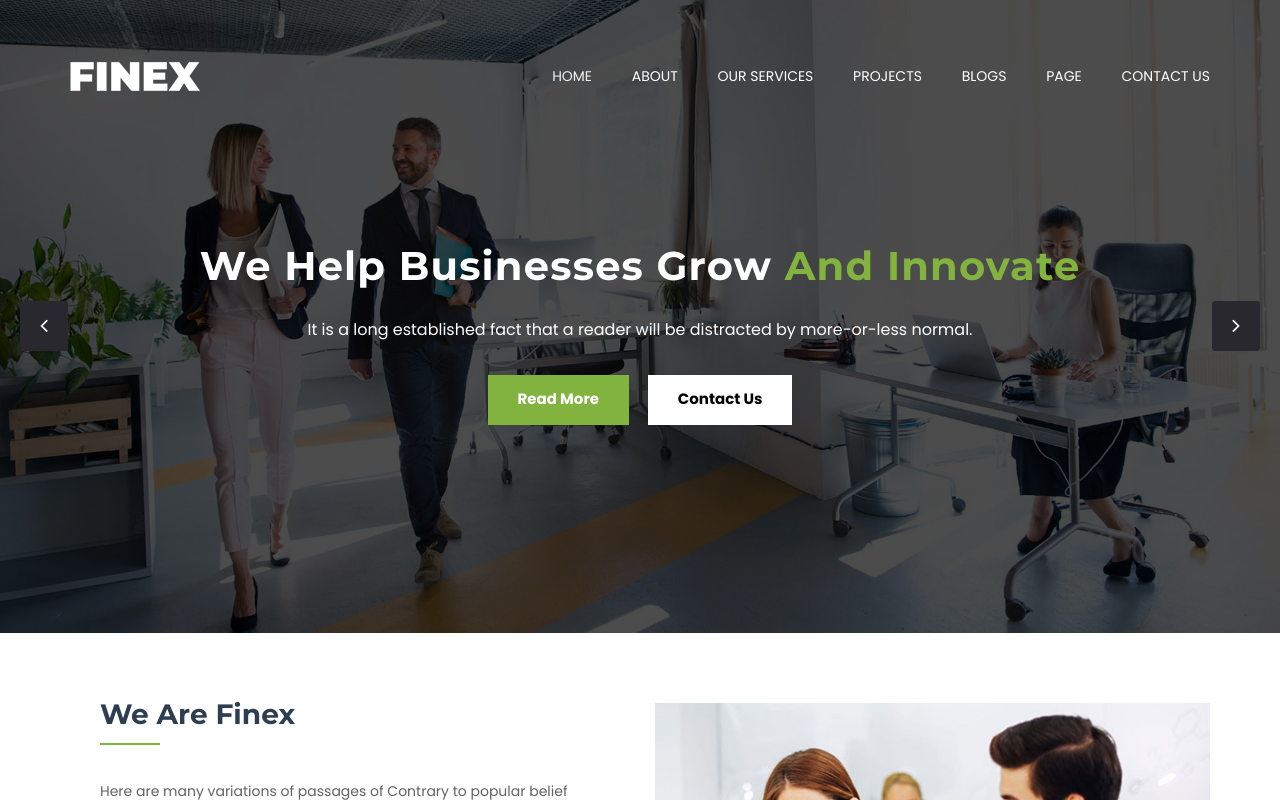
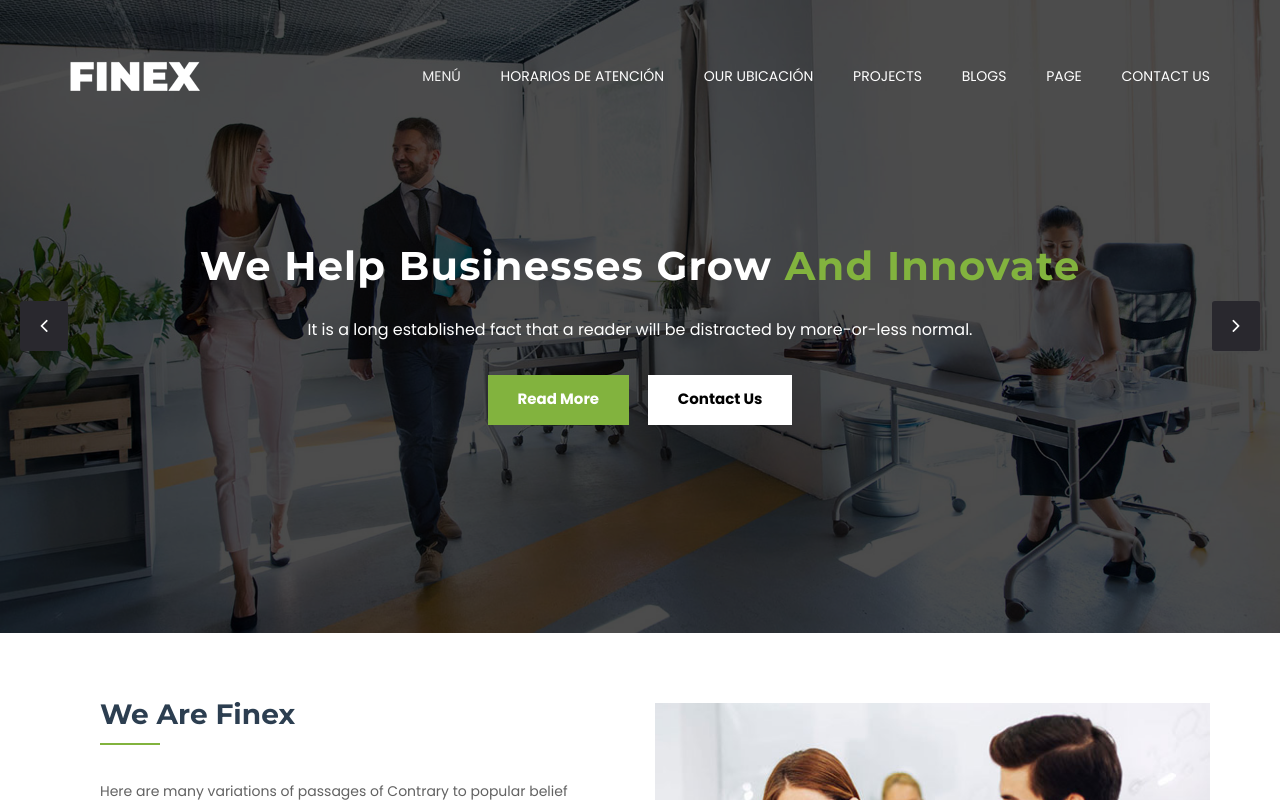
Before and after one commit to LuisVera05/v4, a plain HTML site: page index.html in a window 1280 px wide. Shown: the top 800 px of the page. Drawn offline with Linux system fonts and the light colour scheme.

Commit message:
Update index.html

```diff
--- a/index.html
+++ b/index.html
@@ -64,10 +64,10 @@
                         <span></span>
                      </div>
                      <ul>
-                        <li class="has-menu-items active"><a href="index.html">home</a></li>
-                        <li><a href="about.html">about</a></li>
+                        <li class="has-menu-items active"><a href="index.html">Menú</a></li>
+                        <li><a href="about.html">Horarios de atención</a></li>
                         <li class="has-menu-items">
-                           <a class="drop_menu" href="#">our services</a>
+                           <a class="drop_menu" href="#">our Ubicación</a>
                            <ul class="sub-menu">
                               <li><a href="services.html">Services Page</a></li>
                               <li><a href="services_details.html">Services Details</a></li>
```
